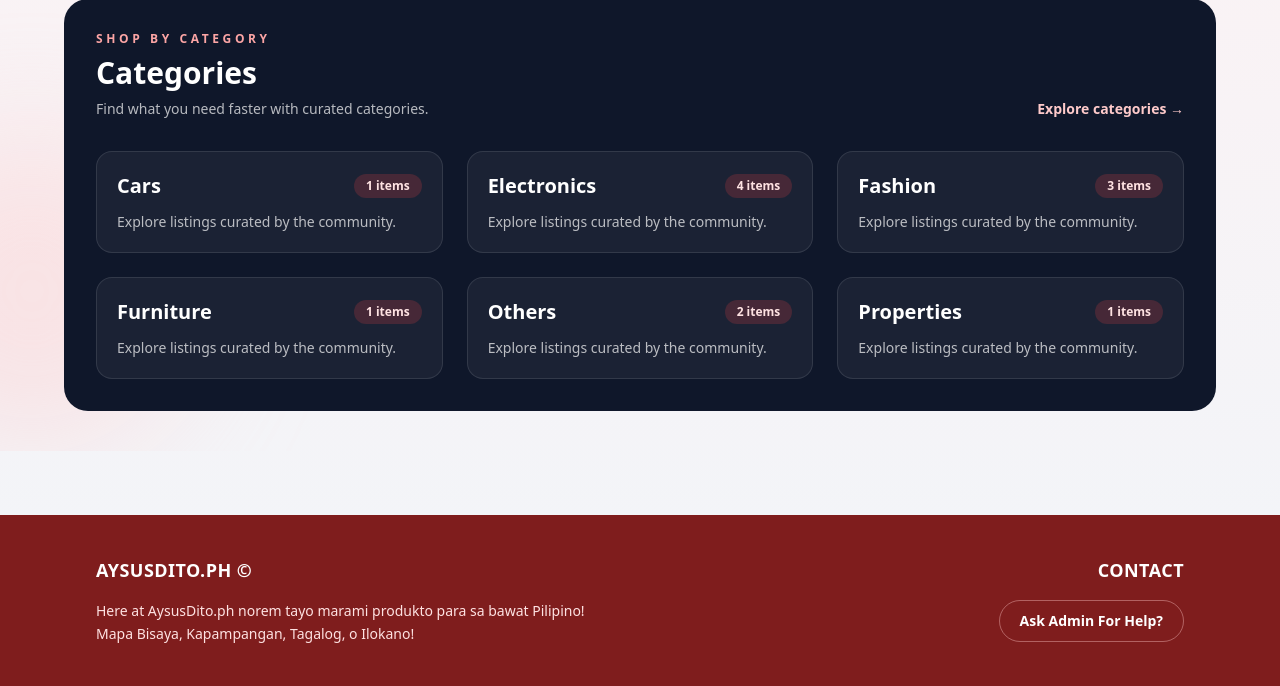
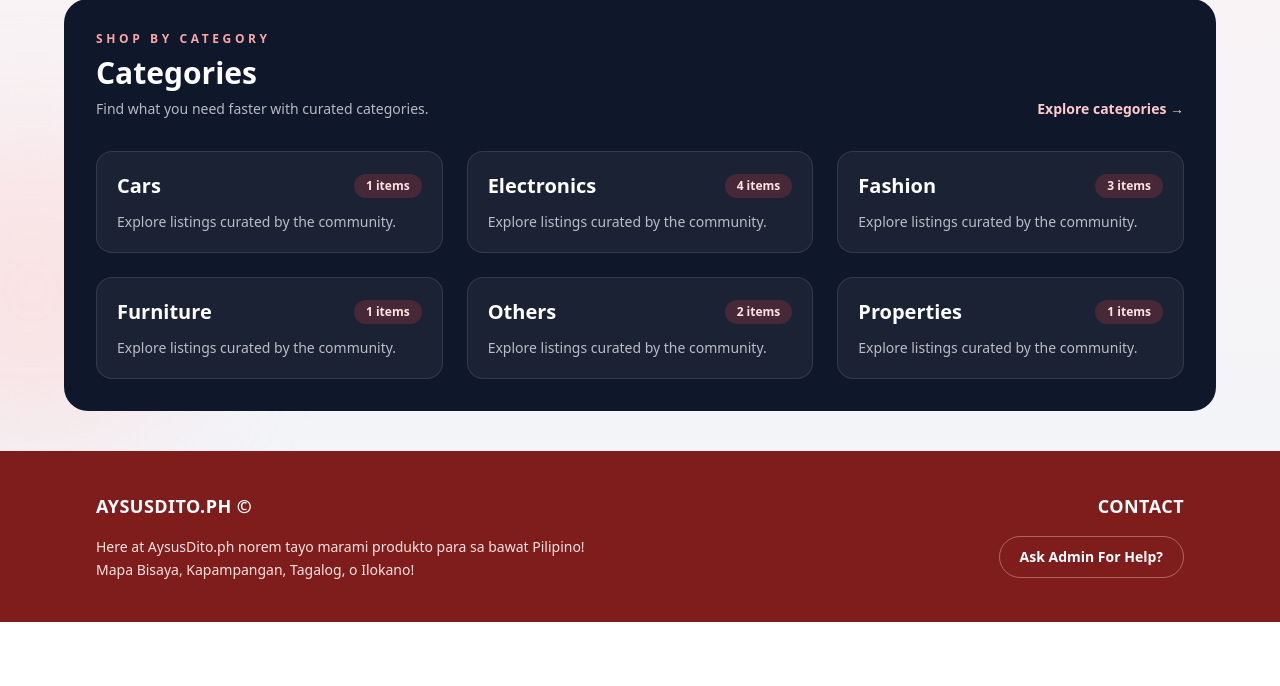
Before and after one commit to leemrnda21/FreddyRoach-Marketplace, a Django app: page / in a window 1280 px wide. Shown: the part 1631-2317 px from the top of the page. After the commit the page ends 2253 px from the top, so only its background shows below. Run offline with Django 4.2, Linux system fonts and the light colour scheme; data comes from the database, SQL or seed files in the repository; some libraries are stand-ins or nearby versions.

Commit message:
Enhance layout structure and improve category link functionality in templates

```diff
--- a/core/templates/core/base.html
+++ b/core/templates/core/base.html
@@ -29,7 +29,7 @@
         <title>{% block title %}{% endblock %} | FreddyRoach Marketplace ©</title>
     </head>
 
-    <body class="min-h-screen bg-gradient-to-b from-white via-rose-50 to-slate-100 text-slate-900 font-body">
+    <body class="flex min-h-screen flex-col bg-gradient-to-b from-white via-rose-50 to-slate-100 text-slate-900 font-body">
         <nav class="sticky top-0 z-20 border-b border-slate-200 bg-white/90 backdrop-blur">
             <div class="mx-auto flex max-w-6xl flex-col gap-4 px-4 py-5 sm:flex-row sm:items-center sm:justify-between sm:px-6 lg:px-8">
                 <a href="/" class="text-2xl font-semibold tracking-tight text-slate-900">
@@ -52,7 +52,7 @@
             </div>
         </nav>
 
-        <main class="relative px-4 py-10 sm:px-6 lg:px-8">
+        <main class="relative flex-1 px-4 py-10 sm:px-6 lg:px-8">
             <div class="pointer-events-none absolute inset-0 overflow-hidden">
                 <div class="absolute -right-32 top-10 h-72 w-72 rounded-full bg-rose-200/60 blur-3xl"></div>
                 <div class="absolute -left-32 bottom-0 h-80 w-80 rounded-full bg-red-200/40 blur-3xl"></div>
@@ -63,7 +63,7 @@
             </div>
         </main>
 
-        <footer class="mt-16 border-t border-red-900/40 bg-red-900 text-white">
+        <footer class="border-t border-red-900/40 bg-red-900 text-white">
             <div class="mx-auto grid max-w-6xl gap-8 px-4 py-10 sm:grid-cols-2 sm:px-6 lg:px-8">
                 <div class="space-y-4">
                     <h3 class="text-lg font-semibold tracking-wide">AYSUSDITO.PH ©</h3>
--- a/core/templates/core/index.html
+++ b/core/templates/core/index.html
@@ -83,7 +83,7 @@
 
         <div class="mt-8 grid grid-cols-1 gap-6 sm:grid-cols-2 lg:grid-cols-3">
             {% for category in categories %}
-                <a href="#" class="group rounded-2xl border border-white/10 bg-white/5 p-5 transition hover:-translate-y-1 hover:border-red-300/50 hover:bg-white/10">
+                <a href="{% url 'item:items' %}?category={{ category.id }}" class="group rounded-2xl border border-white/10 bg-white/5 p-5 transition hover:-translate-y-1 hover:border-red-300/50 hover:bg-white/10">
                     <div class="flex items-center justify-between">
                         <h3 class="text-xl font-semibold">{{ category.name }}</h3>
                         <span class="rounded-full bg-red-500/20 px-3 py-1 text-xs font-semibold text-red-100">{{ category.items.count }} items</span>
```
